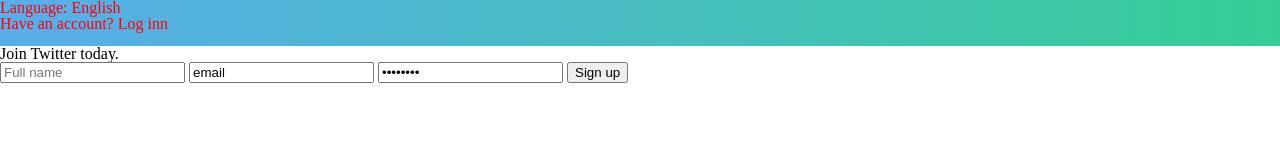
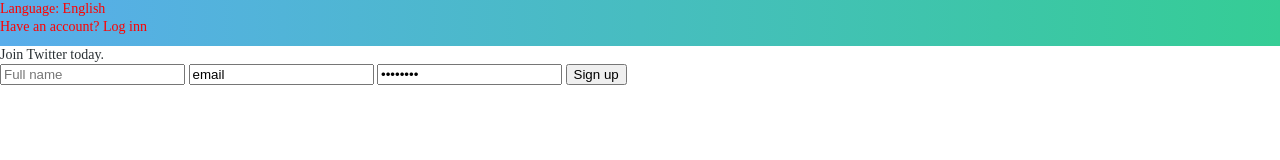
Before and after one commit to stevenzungu/twitter_clone, a website: page public/html/signup.html in a window 1280 px wide. Drawn offline with Linux system fonts and the light colour scheme; files that its build step writes are made by us from their sources.

Commit message:
adding default styles

```diff
--- a/public/css/signup.css
+++ b/public/css/signup.css
@@ -47,12 +47,21 @@
 	border-spacing: 0;
 }
 
-/*
+/*///////////////
 End Reset
-*/
+///////////////*/
 
 
+/*////////////////
+BODY
+/////////////////*/
 
+body {
+  background: #fff;
+  color: #292f33;
+  font-size: 14px;
+  line-height: 18px;
+}
 
 
 .signup_header {
```
